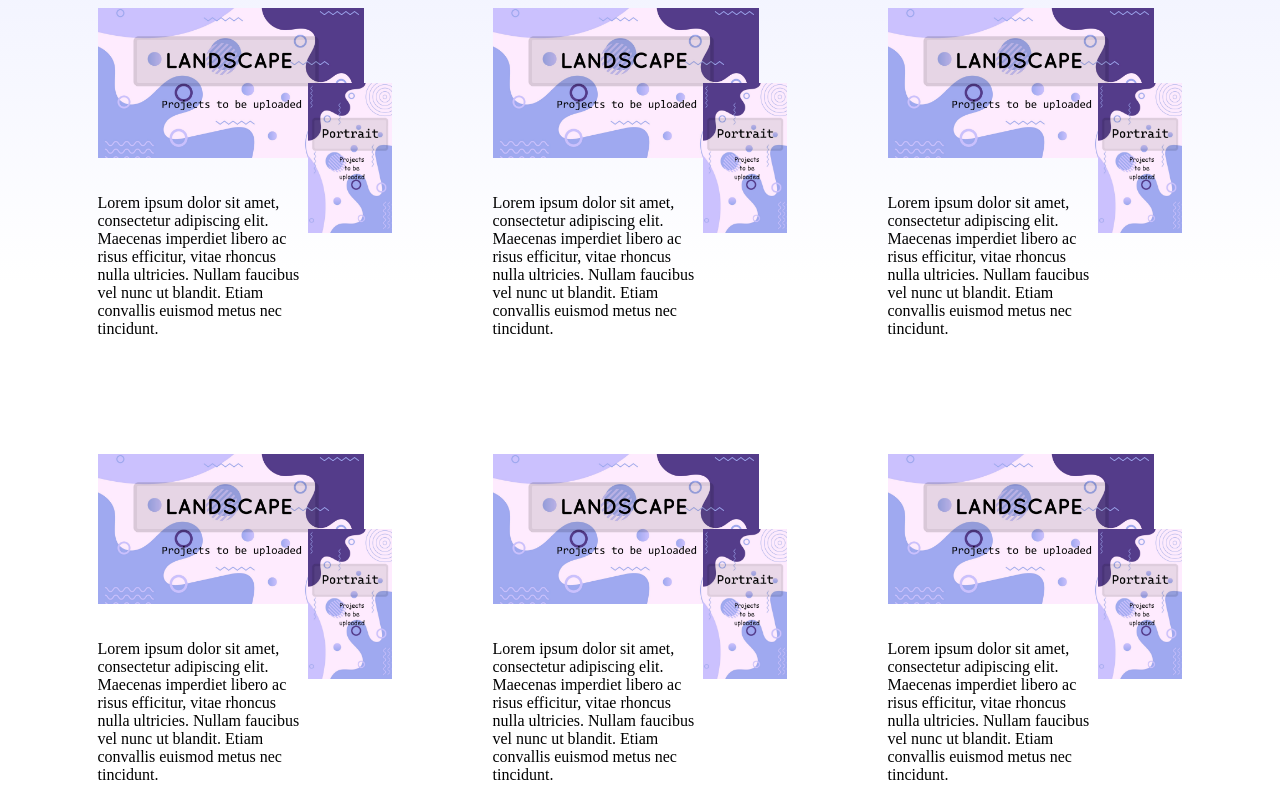
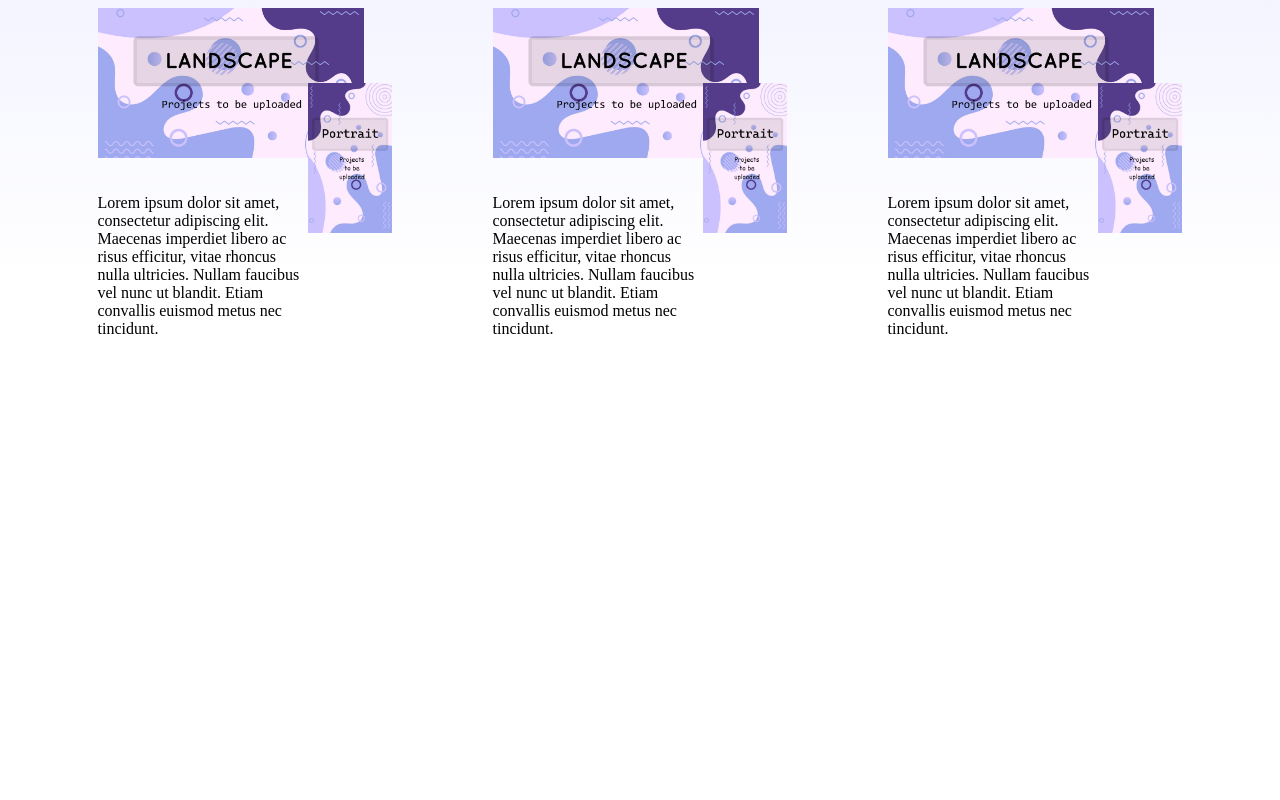
Before and after one commit to Manmohit-Singh24/Portfolio, a plain HTML site: page index.html in a window 1280 px wide. Shown: the part 1515-2315 px from the top of the page. After the commit the page ends 1869 px from the top, so only its background shows below. Drawn offline with Linux system fonts and the light colour scheme.

Commit message:
Update index.html

```diff
--- a/index.html
+++ b/index.html
@@ -88,25 +88,6 @@
 
 
 
-                <div class="projects">
-                    <img class="landscape" src="images/landscape.jpg" alt="">
-                    <img class="portrait" src="images/portrait.jpg" alt="">
-                    <p>Lorem ipsum dolor sit amet, consectetur adipiscing elit. Maecenas imperdiet libero ac risus efficitur, vitae rhoncus nulla ultricies. Nullam faucibus vel nunc ut blandit. Etiam convallis euismod metus nec tincidunt.</p>
-                </div>
-
-                <div class="projects">
-                    <img class="landscape" src="images/landscape.jpg" alt="">
-                    <img class="portrait" src="images/portrait.jpg" alt="">
-                    <p>Lorem ipsum dolor sit amet, consectetur adipiscing elit. Maecenas imperdiet libero ac risus efficitur, vitae rhoncus nulla ultricies. Nullam faucibus vel nunc ut blandit. Etiam convallis euismod metus nec tincidunt.</p>
-                </div>
-
-                <div class="projects">
-                    <img class="landscape" src="images/landscape.jpg" alt="">
-                    <img class="portrait" src="images/portrait.jpg" alt="">
-                    <p>Lorem ipsum dolor sit amet, consectetur adipiscing elit. Maecenas imperdiet libero ac risus efficitur, vitae rhoncus nulla ultricies. Nullam faucibus vel nunc ut blandit. Etiam convallis euismod metus nec tincidunt.</p>
-                </div>
-            </div>
-
 
     </div>
     <div id="bio"></div>
```
